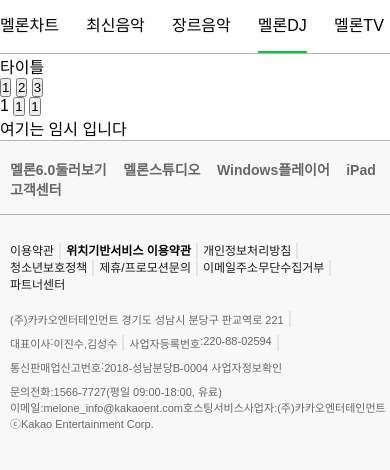
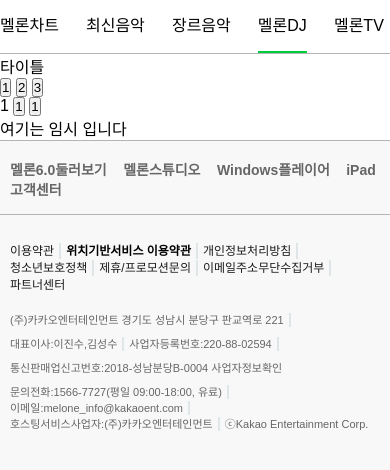
Before and after one commit to jeong-se-hun/project-watermelon, a website: page index.html in a window 390 px wide. Shown: the part 144-614 px from the top of the page. Drawn offline with Linux system fonts and the light colour scheme; a web font is replaced by a local one.

Commit message:
전체 merge

```diff
--- a/css/style.css
+++ b/css/style.css
@@ -343,14 +343,6 @@
   padding-top: 1.125rem;
   padding-bottom: 1.125rem;
 }
-  height: 10.625rem;
-  padding-top: 1.125rem;
-  padding-bottom: 1.125rem;
-}
-.footer__box {
-  width: 63.125rem;
-  margin: 0 auto;
-}
 .footer__group {
   margin: 0 auto;
 }
@@ -417,21 +409,12 @@
   .footer__service__list {
     width: 100%;
   }
-  text-align: start;
-  padding-left: 10px;
-  font-size: 0.75rem;
-  margin-top: 1.625rem;
-  color: #1a1a1a;
-  width: 63.125rem;
 }
 @media (max-width: 479px) {
   .footer__service__list {
     width: 100%;
   }
 }
-.footer__service__item {
-  display: inline-block;
-}
 .footer__service__item-link:hover {
   padding-bottom: 1px;
   border-bottom: 1px solid black;
@@ -473,14 +456,6 @@
 .footer__company__info__item {
   padding-bottom: 8px;
   white-space: nowrap;
-  display: flex;
-  flex-flow: row nowrap;
-  justify-content: flex-start;
-  align-items: stretch;
-  font-size: 11px;
-}
-.footer__company__info__item {
-  padding-bottom: 8px;
 }
 .footer__company__info__item:not(:last-child)::after {
   content: "";
@@ -510,12 +485,6 @@
 }
 .footer__company__contact__item {
   white-space: nowrap;
-}
-  display: flex;
-  flex-flow: row nowrap;
-  justify-content: flex-start;
-  align-items: stretch;
-  font-size: 11px;
 }
 .footer__company__contact__item:not(:last-child)::after {
   content: "";
```
Also changed, not shown: 1 other file.
